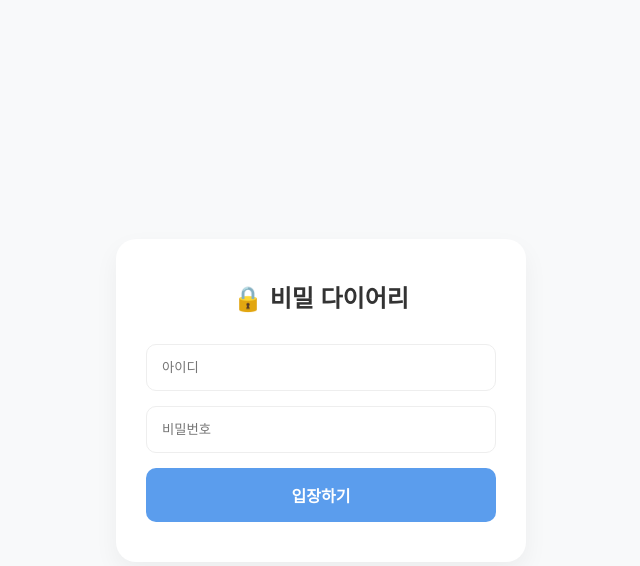
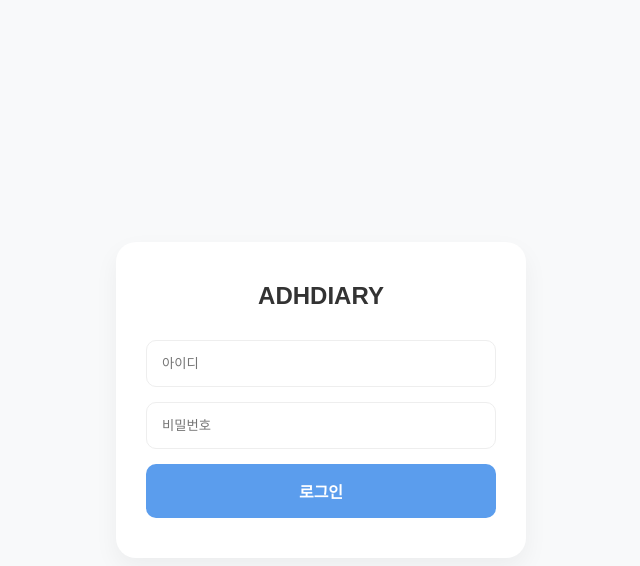
Before and after one commit to wealthsmurf/ADHdiary, a FastAPI app: page /login in a window 1280 px wide. Shown: the top 566 px of the page, without its empty margins (319-959 px from the left). Run offline with FastAPI, Linux system fonts and the light colour scheme.

Commit message:
login.html

```diff
--- a/templates/login.html
+++ b/templates/login.html
@@ -3,7 +3,7 @@
 <head>
     <meta charset="UTF-8">
     <meta name="viewport" content="width=device-width, initial-scale=1.0">
-    <title>비밀 다이어리 로그인</title>
+    <title>ADHDIARY 로그인</title>
     <style>
         body { margin: 0; font-family: 'Apple SD Gothic Neo', sans-serif; background-color: #f8f9fa; display: flex; justify-content: center; align-items: center; height: 100vh; }
         .login-box { width: 90%; max-width: 350px; background: white; padding: 40px 30px; border-radius: 20px; box-shadow: 0 10px 25px rgba(0,0,0,0.05); text-align: center; }
@@ -15,12 +15,13 @@
 </head>
 <body>
     <div class="login-box">
-        <div class="logo">🔒 비밀 다이어리</div>
+        <div class="logo">ADHDIARY</div>
         <form action="/login" method="post">
             <input type="text" name="username" placeholder="아이디" required>
             <input type="password" name="password" placeholder="비밀번호" required>
-            <button type="submit" class="login-btn">입장하기</button>
+            <button type="submit" class="login-btn">로그인</button>
         </form>
     </div>
 </body>
+
 </html>
```
